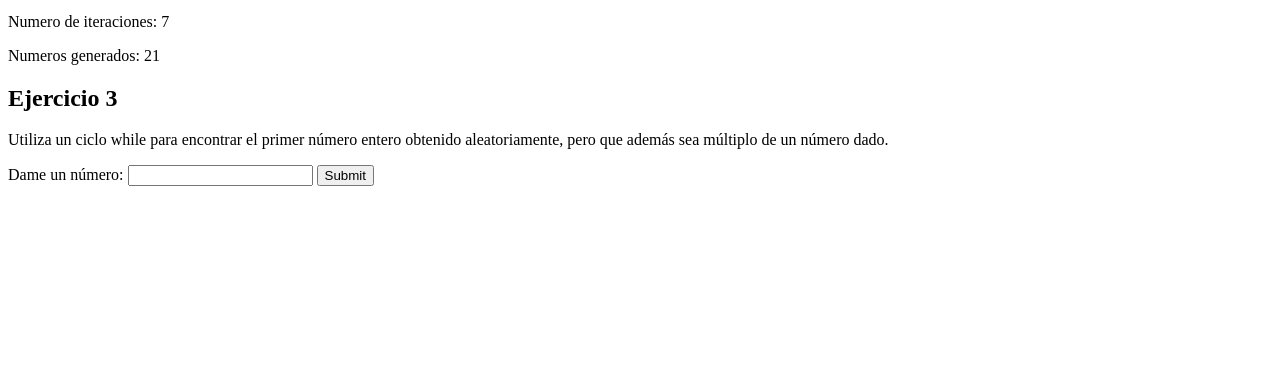
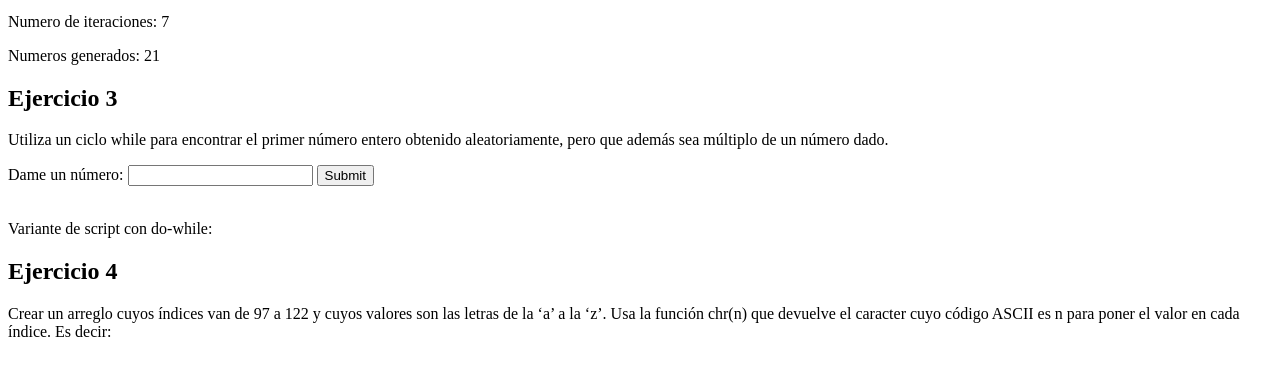
Before and after one commit to michel080502/practicas_perronas, a PHP site: page /tecweb_new/ in a window 1280 px wide. Shown: the part 388-764 px from the top of the page. Run offline with PHP 8.4, Linux system fonts and the light colour scheme.

Commit message:
Variante do-while de ejercicio 3 agregado

```diff
--- a/practicas/p04/index.php
+++ b/practicas/p04/index.php
@@ -65,23 +65,42 @@
         <input type="number" name="numeroDado">
         <input type="submit">
     </form>
+    <br>
 
     <?php
     if (isset($_GET['numeroDado'])) {
         $numeroDado = $_GET['numeroDado'];
-        $numeroAleatorio = rand(1,999);
+        $numeroAleatorio = rand(1, 999);
 
-        while($numeroAleatorio%$numeroDado !== 0){
+        while ($numeroAleatorio % $numeroDado !== 0) {
             $numerosGenerados[] = $numeroAleatorio;
-            $numeroAleatorio = rand(1,999);
+            $numeroAleatorio = rand(1, 999);
         }
-        $numerosGenerados[]=$numeroAleatorio;
+        $numerosGenerados[] = $numeroAleatorio;
 
         echo "El primer número entero aleatorio que es múltiplo de $numeroDado es: $numeroAleatorio <br>";
-        echo "Los numeros generados aleatoriamnete fueron: <br> ";
+        echo "Los numeros generados aleatoriamnete fueron:";
         echo implode(", ", $numerosGenerados);
     }
     ?>
+    <p>Variante de script con do-while:</p>
+    <?php
+    if (isset($_GET['numeroDado'])) {
+        $numeroDado1 = $_GET['numeroDado'];
+        do {
+            $numeroAleatorio1 = rand(1, 999);
+            $numerosGenerados1[] = $numeroAleatorio1;
+        } while ($numeroAleatorio1 % $numeroDado1 !== 0);
+        echo "El primer número entero aleatorio que es múltiplo de $numeroDado1 es: $numeroAleatorio1 <br>";
+        echo "Los numeros generados aleatoriamnete fueron: <br> ";
+        echo implode(", ", $numerosGenerados1);
+    }
+    ?>
+
+    <h2>Ejercicio 4</h2>
+    <p>Crear un arreglo cuyos índices van de 97 a 122 y cuyos valores son las letras de la ‘a’
+        a la ‘z’. Usa la función chr(n) que devuelve el caracter cuyo código ASCII es n para poner
+        el valor en cada índice. Es decir:</p>
 </body>
 
 </html>
```
